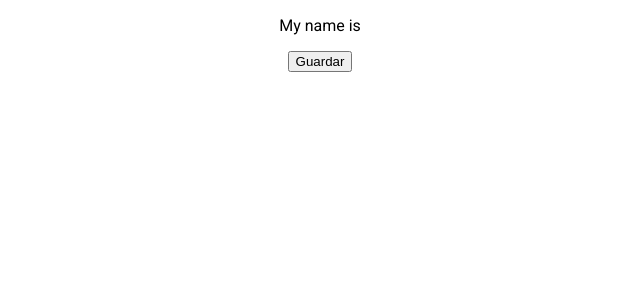
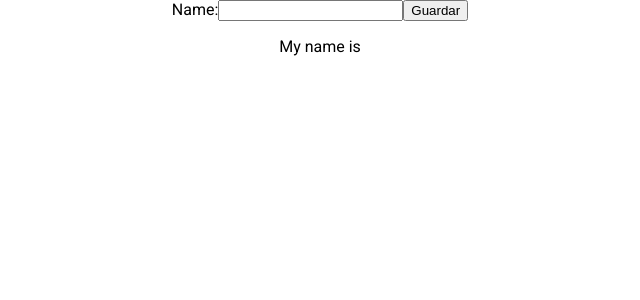
Before and after one commit to developer787/easydiet_frontend, a React (Create React App) app: page / in a window 1280 px wide. Shown: the top 300 px of the page, without its empty margins (320-960 px from the left). Built offline with nearby package versions, Linux system fonts and the light colour scheme.

Commit message:
Submit form testing

```diff
--- a/src/App.js
+++ b/src/App.js
@@ -6,7 +6,7 @@ class App extends Component {
   render() {
     return (
       <div className="App">
-			  <NewCustomerForm />
+			  <NewCustomerForm name={'jose'}/>
       </div>
     );
   }
--- a/src/components/NewCustomerForm.js
+++ b/src/components/NewCustomerForm.js
@@ -4,22 +4,37 @@ import SubmitButton from './SubmitButton'
 class NewCustomerForm extends React.Component {
 	constructor(props) {
 		super(props)
-		const {name} = props
-		this.state = {}
-		this.name = name
+			this.state = {}
 		this.handleClick = this.handleClick.bind(this)
-
+		this.handleChange = this.handleChange.bind(this)
+		this.handleSubmit = this.handleSubmit.bind(this)
 	}
 	handleClick(event){
-		console.log(this)
+		console.log('Help!')
+	}
+	handleChange(event){
+		console.log('Change!')
+	}
+	handleSubmit(event){
+		console.log('Submit!')
+		event.preventDefault()
 	}
 	render(){
 		return (
-				<div>
+			<div>
+				<form onSubmit={this.handleSubmit}>
+					<label>
+						Name:
+						<input
+						  type="text"
+							value={this.state.value}
+							onChange={this.handleChange} />
+						</label>
+						<SubmitButton handleClick={this.handleClick}/>
+					</form>
 					<p>
 						My name is {this.state.name}
 					</p>
-					<SubmitButton handleClick={this.handleClick}/>
 				</div>
 				)
 	}
--- a/src/components/SubmitButton.js
+++ b/src/components/SubmitButton.js
@@ -1,6 +1,6 @@
 import React from 'react'
 
 const SubmitButton = (props) =>
-  <button onClick={props.handleClick}> Guardar </button>
+  <button type="submit" onClick={props.handleClick}> Guardar </button>
 
 export default SubmitButton
```
Also changed, not shown: package.json (+3 -6 lines).
